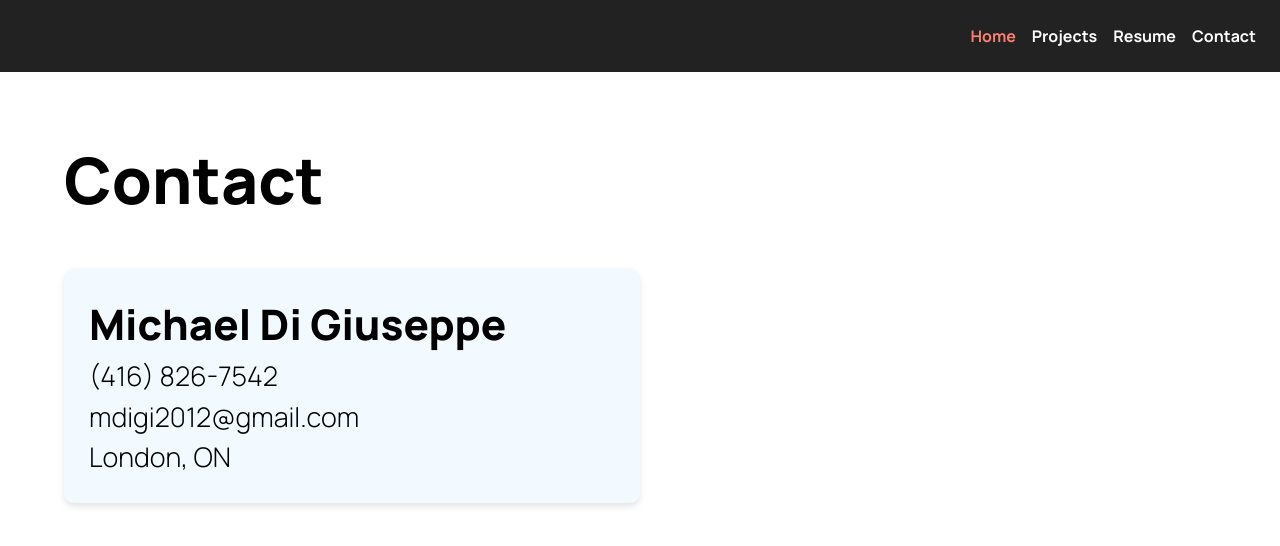
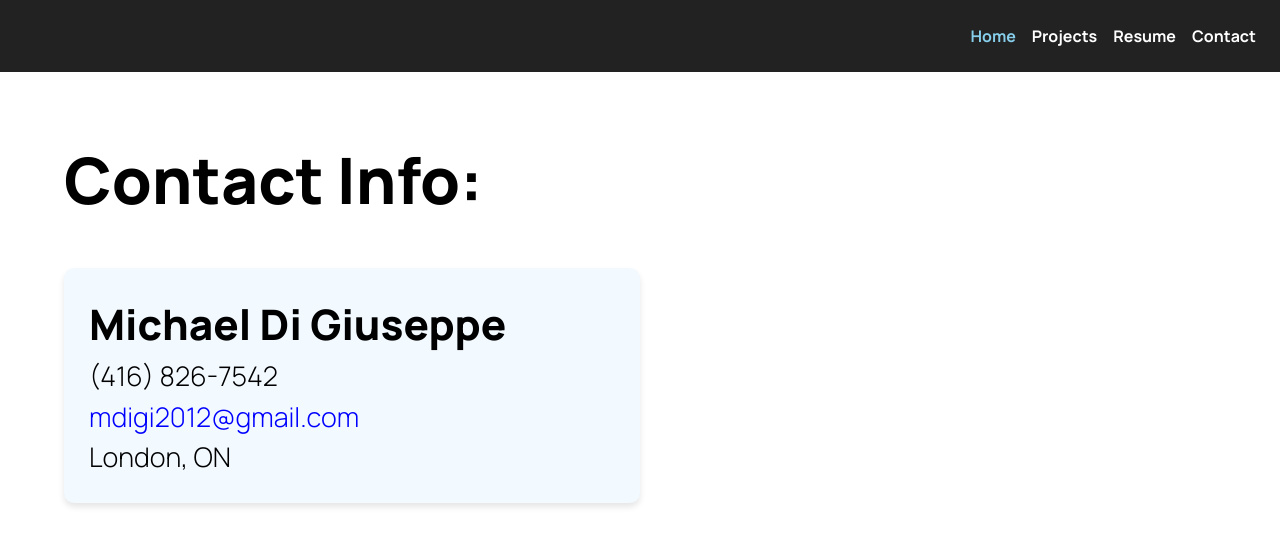
Before and after one commit to mdigius/3D-Portfolio, a Next.js app in the folder portfolio/: page /contact in a window 1280 px wide. Shown: the top 546 px of the page. Built offline with nearby package versions, Linux system fonts and the light colour scheme.

Commit message:
Navbar fixes, email hyperlink

```diff
--- a/portfolio/src/app/components/Contact.tsx
+++ b/portfolio/src/app/components/Contact.tsx
@@ -6,14 +6,14 @@ const Contact = () => {
     <main>
     <div className="hero mt-20">
       <div className="flex-1 mt-5 padding-x">
-        <h1 className="hero__title mb-10">Contact</h1>
+        <h1 className="hero__title mb-10">Contact Info:</h1>
 
         <div className='contact-card max-w-xl'>
           <div className='-mt-3 ml-5 mb-5'>
           <h1 className='hero__title2'>Michael Di Giuseppe</h1>
-          <h2 className='hero__subtitle'>(416) 826-7542</h2>
-          <h2 className='hero__subtitle'>mdigi2012@gmail.com</h2>
-          <h2 className='hero__subtitle'>London, ON</h2>
+          <p className='hero__subtitle'>(416) 826-7542</p>
+          <p className='hero__subtitle'><a style={{color: 'blue'}} href='mailto:mdigi2012@gmail.com' target="_blank">mdigi2012@gmail.com</a></p>
+          <p className='hero__subtitle'>London, ON</p>
           </div>
 
           </div>
--- a/portfolio/src/app/components/Navbar.tsx
+++ b/portfolio/src/app/components/Navbar.tsx
@@ -16,13 +16,13 @@ const Navbar: React.FC = () => {
   return (
     <nav className="navbar">
       <Link href="/">
-        <p className={`nav-link ${currentPage === 'home' ? 'salmon-text' : ''}`} onClick={() => handleLinkClick('home')}>
+        <p className={`nav-link ${currentPage === 'home' ? 'text' : ''}`} onClick={() => handleLinkClick('home')}>
           Home
         </p>
       </Link>
 
       <Link href="/projects">
-        <p className={`nav-link ${currentPage === 'projects' ? 'salmon-text' : ''}`} onClick={() => handleLinkClick('projects')}>
+        <p className={`nav-link ${currentPage === 'projects' ? 'text' : ''}`} onClick={() => handleLinkClick('projects')}>
           Projects
         </p>
       </Link>
@@ -34,14 +34,14 @@ const Navbar: React.FC = () => {
       </Link>
 
       <Link href="/contact">
-        <p className={`nav-link ${currentPage === 'contact' ? 'salmon-text' : ''}`} onClick={() => handleLinkClick('contact')}>
+        <p className={`nav-link ${currentPage === 'contact' ? 'text' : ''}`} onClick={() => handleLinkClick('contact')}>
           Contact
         </p>
       </Link>
 
       <style jsx>{`
-        .salmon-text {
-          color: salmon;
+        .text {
+          color: skyblue;
         }
       `}</style>
     </nav>
--- a/portfolio/src/app/globals.css
+++ b/portfolio/src/app/globals.css
@@ -80,7 +80,7 @@
 }
 
 .nav-link:hover {
-  color: salmon;
+  color: skyblue;
 }
 .max-width {
   @apply max-w-[1440px] mx-auto;
```
